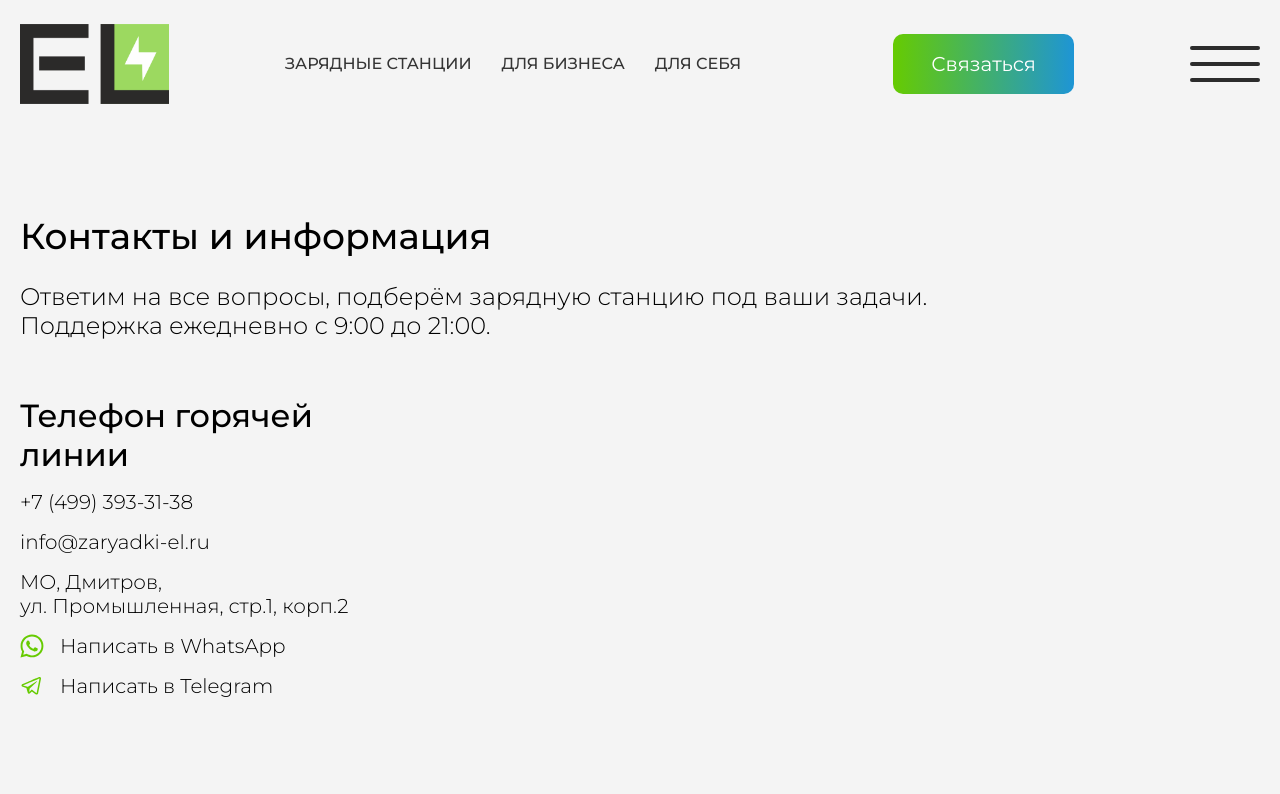
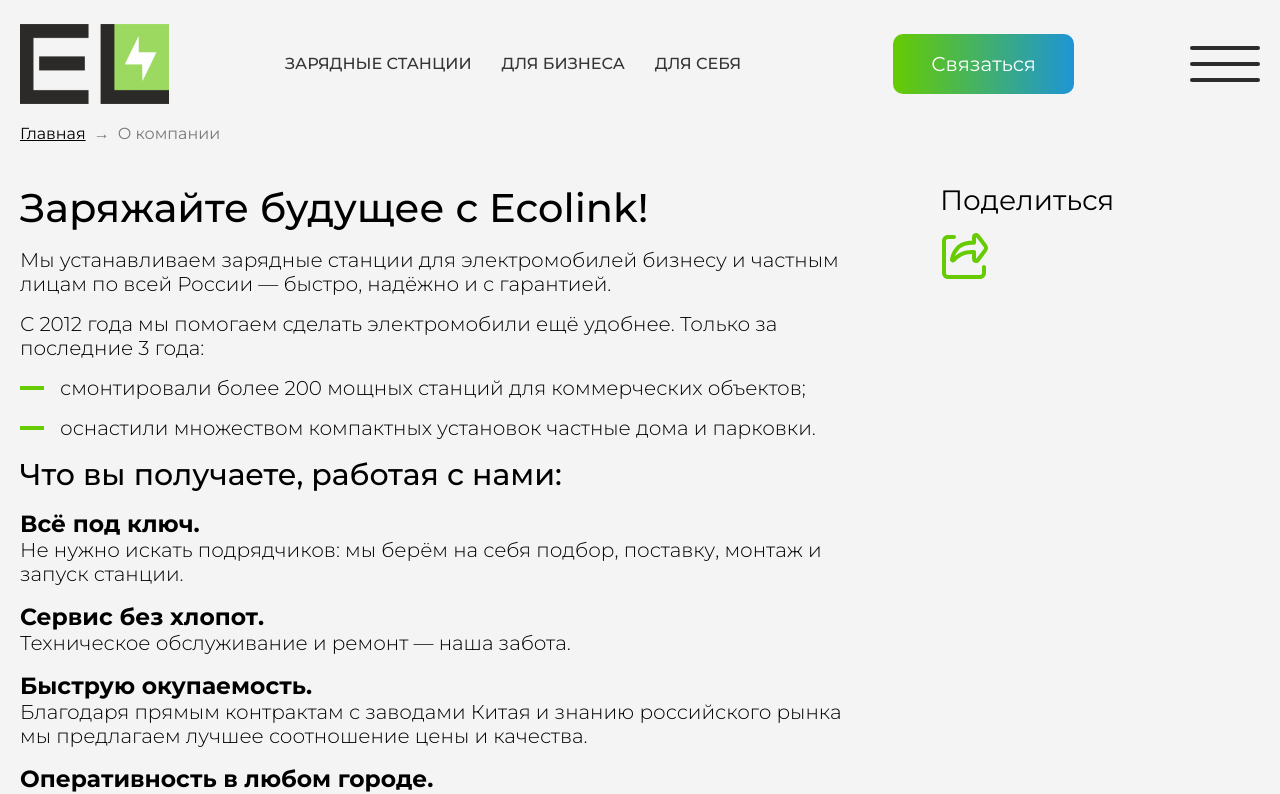
Before and after one commit to inmtoo/el, a Nuxt app: page /about in a window 1280 px wide. Shown: the top 794 px of the page. Built offline with nearby package versions, Linux system fonts and the light colour scheme.

Commit message:
О компании

```diff
--- /dev/null
+++ b/pages/about.vue
@@ -0,0 +1,153 @@
+<template>
+  <main class="main">
+    <div class="container">
+      <UITheBreadcrumbs :items="breadcrumbs"></UITheBreadcrumbs>
+    </div>
+
+    <div class="container">
+      <div class="article">
+        <div class="article__content">
+          <h1>Заряжайте будущее с Ecolink!</h1>
+
+          <p>
+            Мы устанавливаем зарядные станции для электромобилей бизнесу и
+            частным лицам по всей России — быстро, надёжно и с гарантией.
+          </p>
+
+          <p>
+            С 2012 года мы помогаем сделать электромобили ещё удобнее. Только за
+            последние 3 года:
+          </p>
+
+          <ul>
+            <li>
+              смонтировали более 200 мощных станций для коммерческих объектов;
+            </li>
+            <li>
+              оснастили множеством компактных установок частные дома и парковки.
+            </li>
+          </ul>
+
+          <h2>Что вы получаете, работая с нами:</h2>
+
+          <div>
+            <h3><strong>Всё под ключ.</strong></h3>
+            <p>
+              Не нужно искать подрядчиков: мы берём на себя подбор, поставку,
+              монтаж и запуск станции.
+            </p>
+          </div>
+
+          <div>
+            <h3><strong>Сервис без хлопот.</strong></h3>
+            <p>Техническое обслуживание и ремонт — наша забота.</p>
+          </div>
+
+          <div>
+            <h3><strong>Быструю окупаемость.</strong></h3>
+            <p>
+              Благодаря прямым контрактам с заводами Китая и знанию российского
+              рынка мы предлагаем лучшее соотношение цены и качества.
+            </p>
+          </div>
+
+          <div>
+            <h3><strong>Оперативность в любом городе.</strong></h3>
+            <p>
+              География наших услуг охватывает всю Россию — мы быстро реагируем
+              и выполняем работы точно в срок.
+            </p>
+          </div>
+
+          <p>Выбирайте надёжность и комфорт — выбирайте Ecolink!</p>
+        </div>
+        <div class="article__shared">
+          <div class="article__shared-title">Поделиться</div>
+          <div class="article__shared-links">
+            <a href="#" @click.prevent="onShareClick">
+              <svg
+                width="32"
+                height="32"
+                viewBox="0 0 24 24"
+                fill="none"
+                xmlns="http://www.w3.org/2000/svg"
+              >
+                <g id="SVGRepo_bgCarrier" stroke-width="0" />
+
+                <g
+                  id="SVGRepo_tracerCarrier"
+                  stroke-linecap="round"
+                  stroke-linejoin="round"
+                />
+
+                <g id="SVGRepo_iconCarrier">
+                  <path
+                    fill-rule="evenodd"
+                    clip-rule="evenodd"
+                    d="M19.6495 0.799565C18.4834 -0.72981 16.0093 0.081426 16.0093 1.99313V3.91272C12.2371 3.86807 9.65665 5.16473 7.9378 6.97554C6.10034 8.9113 5.34458 11.3314 5.02788 12.9862C4.86954 13.8135 5.41223 14.4138 5.98257 14.6211C6.52743 14.8191 7.25549 14.7343 7.74136 14.1789C9.12036 12.6027 11.7995 10.4028 16.0093 10.5464V13.0069C16.0093 14.9186 18.4834 15.7298 19.6495 14.2004L23.3933 9.29034C24.2022 8.2294 24.2022 6.7706 23.3933 5.70966L19.6495 0.799565ZM7.48201 11.6095C9.28721 10.0341 11.8785 8.55568 16.0093 8.55568H17.0207C17.5792 8.55568 18.0319 9.00103 18.0319 9.55037L18.0317 13.0069L21.7754 8.09678C22.0451 7.74313 22.0451 7.25687 21.7754 6.90322L18.0317 1.99313V4.90738C18.0317 5.4567 17.579 5.90201 17.0205 5.90201H16.0093C11.4593 5.90201 9.41596 8.33314 9.41596 8.33314C8.47524 9.32418 7.86984 10.502 7.48201 11.6095Z"
+                    fill="#66cb01"
+                  />
+                  <path
+                    d="M7 1.00391H4C2.34315 1.00391 1 2.34705 1 4.00391V20.0039C1 21.6608 2.34315 23.0039 4 23.0039H20C21.6569 23.0039 23 21.6608 23 20.0039V17.0039C23 16.4516 22.5523 16.0039 22 16.0039C21.4477 16.0039 21 16.4516 21 17.0039V20.0039C21 20.5562 20.5523 21.0039 20 21.0039H4C3.44772 21.0039 3 20.5562 3 20.0039V4.00391C3 3.45162 3.44772 3.00391 4 3.00391H7C7.55228 3.00391 8 2.55619 8 2.00391C8 1.45162 7.55228 1.00391 7 1.00391Z"
+                    fill="#66cb01"
+                  />
+                </g>
+              </svg>
+            </a>
+          </div>
+        </div>
+      </div>
+    </div>
+  </main>
+</template>
+
+<script setup lang="ts">
+import { share } from "~/helpers/utils";
+
+const breadcrumbs = [
+  { title: "Главная", link: "/" },
+  { title: "О компании", link: "" },
+];
+
+useHead({
+  title: "EL — О компании",
+  meta: [
+    {
+      name: "keywords",
+      content: "о компании Eco-link",
+    },
+    {
+      name: "description",
+      content:
+        "Более 200 крупных и множество небольших зарядных станций для электромобилей установлено за последние 3 года.",
+    },
+    {
+      property: "og:title",
+      content: "EL — О компании",
+    },
+    {
+      property: "og:description",
+      content:
+        "Более 200 крупных и множество небольших зарядных станций для электромобилей установлено за последние 3 года.",
+    },
+    { property: "og:image", content: "/images/main-promo.jpg" },
+  ],
+});
+
+function scrollToElem(className: string, behavior: ScrollBehavior = "smooth") {
+  const el = document.querySelector(className);
+  if (el) {
+    const offsetTop = el.getBoundingClientRect().top + window.scrollY;
+    window.scrollTo({
+      top: offsetTop,
+      behavior,
+    });
+  } else {
+    console.warn(`Element with class "${className}" not found.`);
+  }
+}
+
+function onShareClick() {
+  share("EL", "EL", "/images/main-promo.jpg");
+}
+</script>
```
